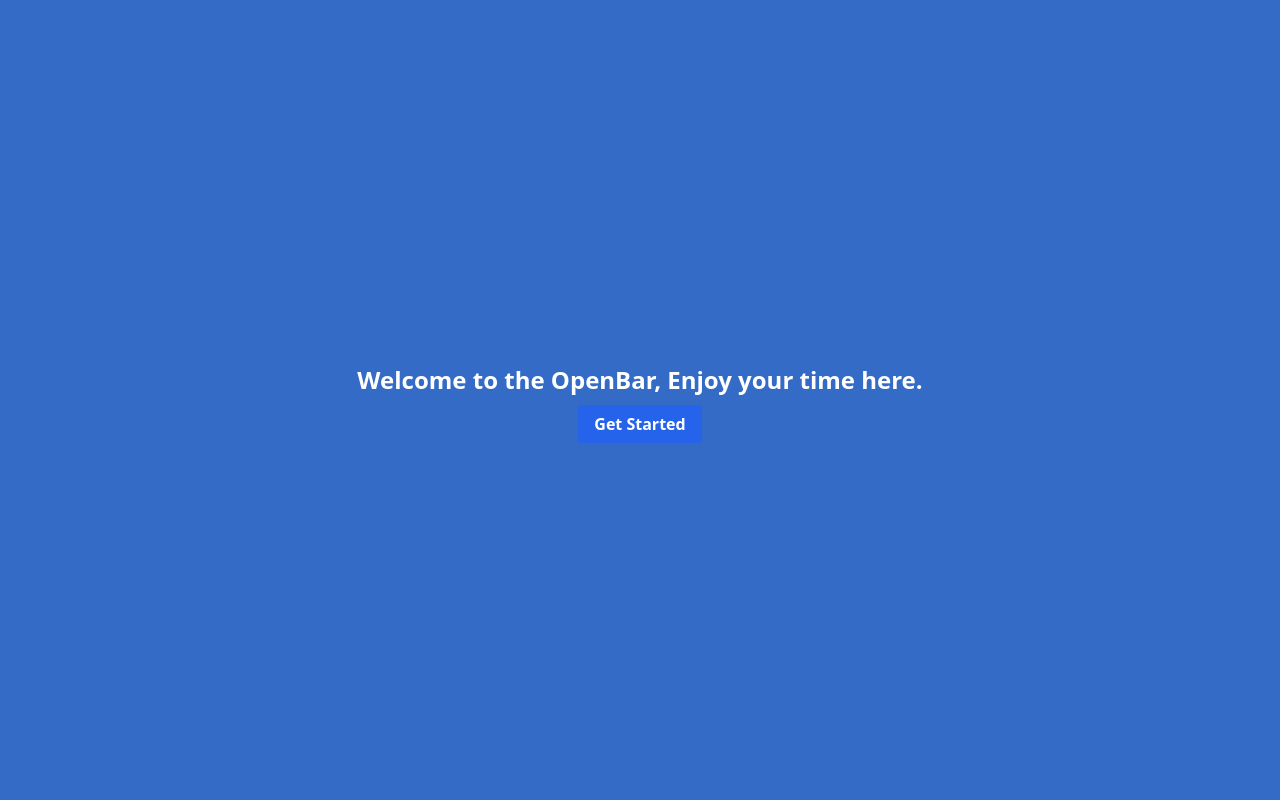
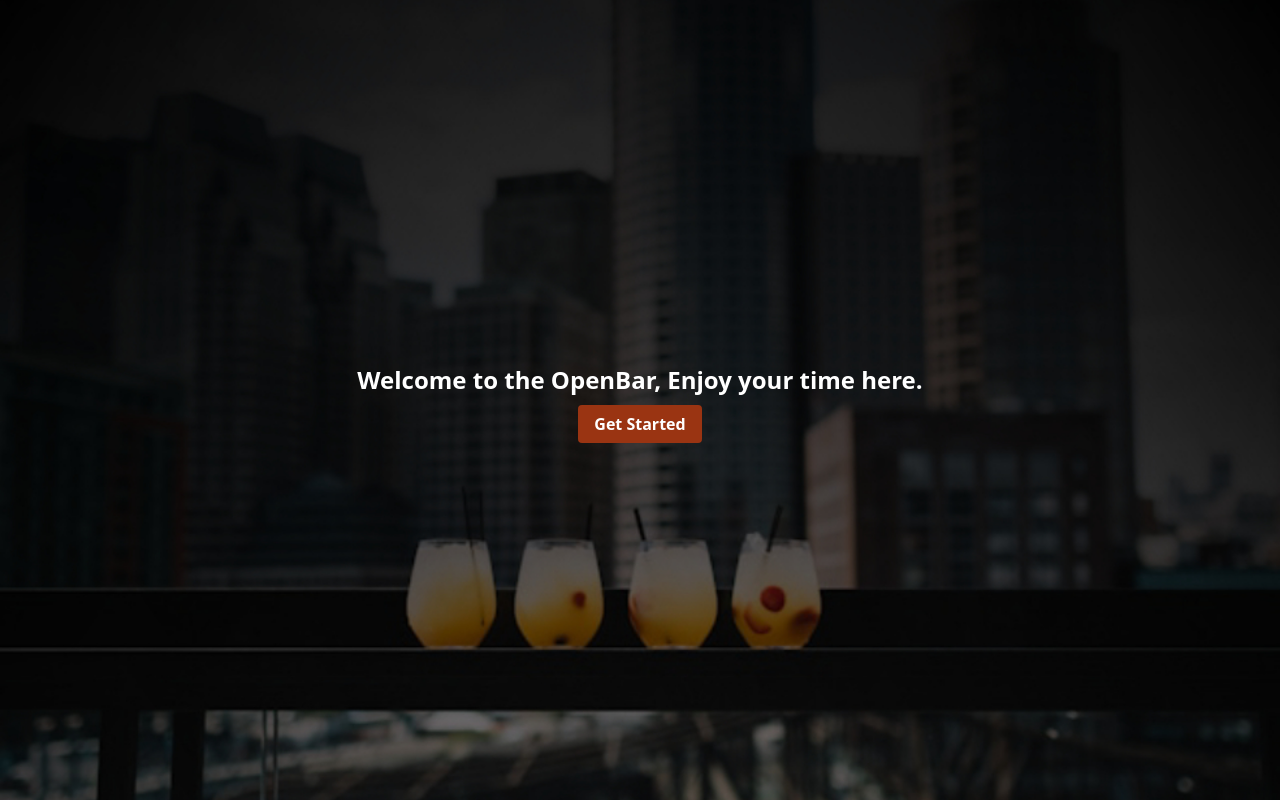
Before and after one commit to williammabotjaapps/open-bar, a Vue app: page / in a window 1280 px wide. Built offline with nearby package versions, Linux system fonts and the light colour scheme.

Commit message:
bg-orange, button, bg-image, welcome drinks

```diff
--- a/src/components/TheWelcome.vue
+++ b/src/components/TheWelcome.vue
@@ -3,13 +3,21 @@ import { RouterLink } from 'vue-router';
 </script>
 
 <template>
-  <div class="h-screen bg-gray-800 flex items-center justify-center">
-    <div class="absolute inset-0 bg-blue-500 opacity-75"></div>
+  <div class="background-image h-screen flex items-center justify-center relative">
+    <div class="absolute inset-0 opacity-75"></div>
     <div class="relative z-10 text-center text-white">
-        <h1 class="text-2xl font-bold mb-4">Welcome to the OpenBar, Enjoy your time here.</h1>
-        <RouterLink to="/music" class="bg-blue-600 hover:bg-blue-700 text-white font-bold py-2 px-4 rounded">
-            Get Started
-        </RouterLink>
+      <h1 class="text-2xl font-bold mb-4">Welcome to the OpenBar, Enjoy your time here.</h1>
+      <RouterLink to="/music" class="bg-orange-800 hover:bg-orange-700 text-white font-bold py-2 px-4 rounded">
+        Get Started
+      </RouterLink>
     </div>
   </div>
 </template>
+
+<style>
+.background-image {
+  background-image: url('../assets/images/drinksWelcome.jpg');
+  background-size: cover;
+  background-position: center;
+}
+</style>
--- a/tailwind.config.js
+++ b/tailwind.config.js
@@ -2,6 +2,9 @@
 export default {
   content: ['./index.html', './src/**/*.{vue,js,ts,jsx,tsx}'],
   theme: {
+    fontFamily: {
+      'mono': ['Monaco', 'ui-monospace', 'SFMono-Regular'],
+    },
     extend: {},
   },
   plugins: [],
```
Also changed, not shown: src/assets/images/drinksWelcome.jpg (added).
